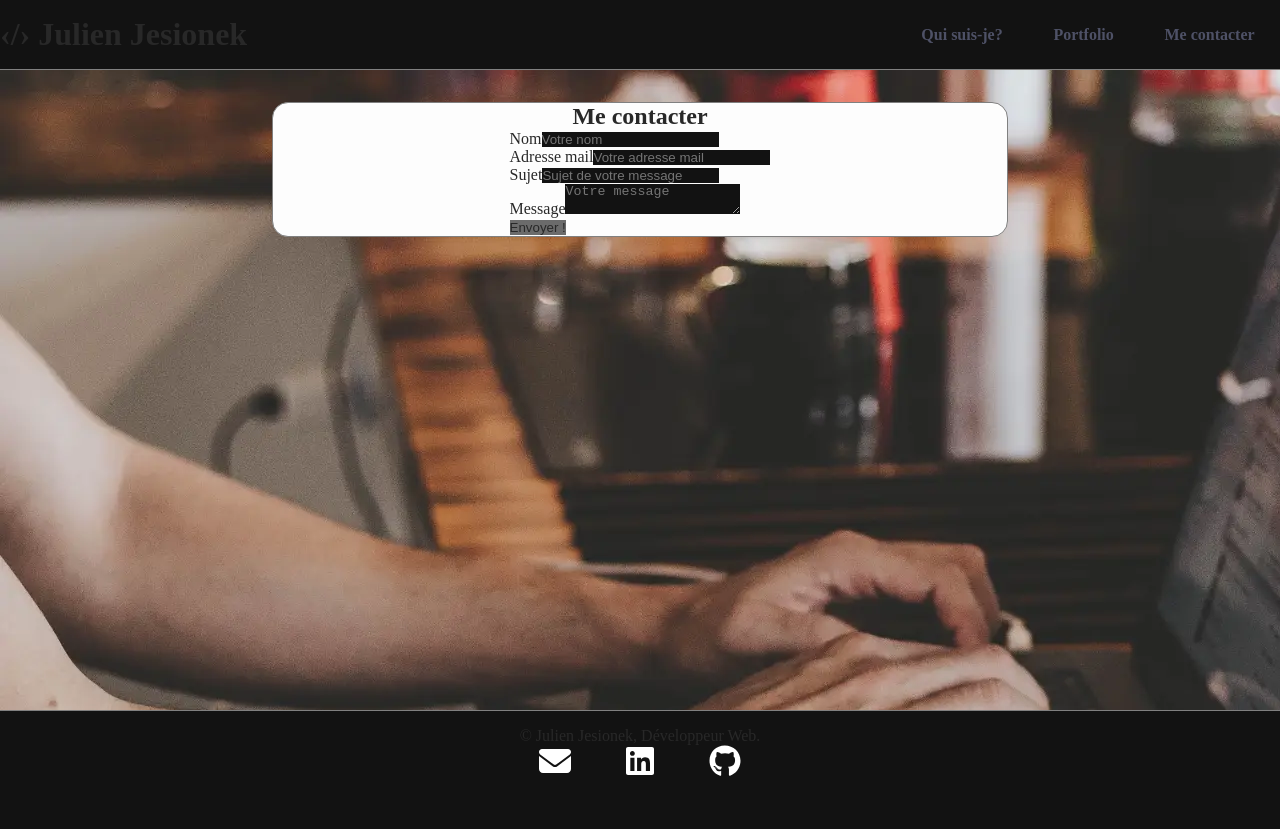
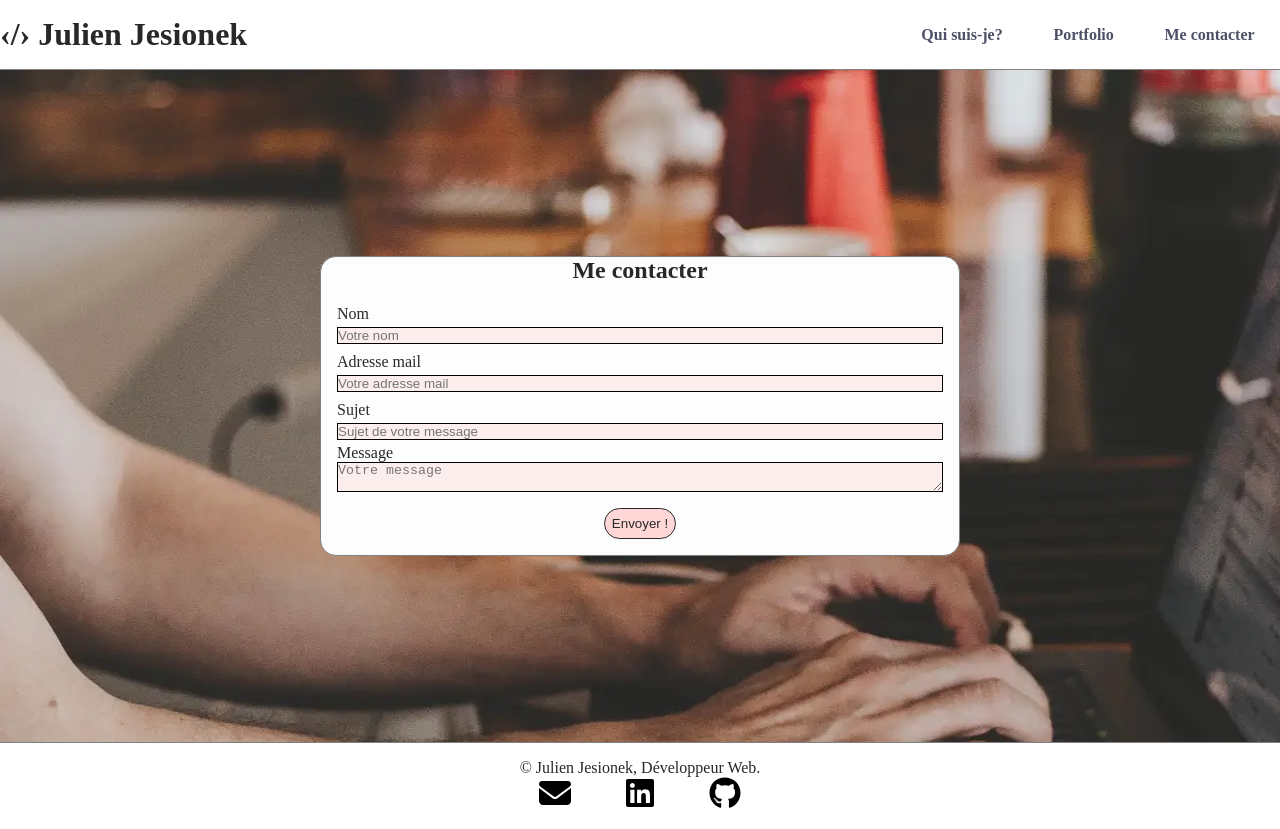
Before and after one commit to JulienJes/portfolio, a React (Create React App) app: page /contact in a window 1280 px wide. Before the commit the page ends 800 px from the top, so only its background shows below. Built offline with nearby package versions, Linux system fonts and the light colour scheme.

Commit message:
Styles on going

```diff
--- a/public/index.html
+++ b/public/index.html
@@ -8,7 +8,7 @@
       name="description"
       content="Site de présentation du profil de Julien Jesionek, Développeur Web"
     />
-    <meta name="color-scheme" content="dark" />
+    <!--<meta name="color-scheme" content="dark" />-->
     <link rel="icon" href="%PUBLIC_URL%/favicon.ico" />
     <link rel="apple-touch-icon" href="%PUBLIC_URL%/logo192.png" />
     <link rel="manifest" href="%PUBLIC_URL%/manifest.json" />
--- a/src/components/footer/Footer.js
+++ b/src/components/footer/Footer.js
@@ -7,7 +7,7 @@ const SvgMail = (props) => (
       viewBox="0 0 512 512"
       width="2em"
       height="2em"
-      fill="white"
+      fill="black"
       {...props}
     >
       <path d="M48 64C21.5 64 0 85.5 0 112c0 15.1 7.1 29.3 19.2 38.4l217.6 163.2c11.4 8.5 27 8.5 38.4 0l217.6-163.2c12.1-9.1 19.2-23.3 19.2-38.4 0-26.5-21.5-48-48-48H48zM0 176v208c0 35.3 28.7 64 64 64h384c35.3 0 64-28.7 64-64V176L294.4 339.2a63.9 63.9 0 0 1-76.8 0L0 176z" />
@@ -19,7 +19,7 @@ const SvgLinkedin = (props) => (
       viewBox="0 0 448 512"
       width="2em"
       height="2em"
-      fill="white"
+      fill="black"
       {...props}
     >
       <path d="M416 32H31.9C14.3 32 0 46.5 0 64.3v383.4C0 465.5 14.3 480 31.9 480H416c17.6 0 32-14.5 32-32.3V64.3c0-17.8-14.4-32.3-32-32.3zM135.4 416H69V202.2h66.5V416zm-33.2-243c-21.3 0-38.5-17.3-38.5-38.5S80.9 96 102.2 96c21.2 0 38.5 17.3 38.5 38.5 0 21.3-17.2 38.5-38.5 38.5zm282.1 243h-66.4V312c0-24.8-.5-56.7-34.5-56.7-34.6 0-39.9 27-39.9 54.9V416h-66.4V202.2h63.7v29.2h.9c8.9-16.8 30.6-34.5 62.9-34.5 67.2 0 79.7 44.3 79.7 101.9V416z" />
@@ -31,7 +31,7 @@ const SvgGit = (props) => (
     viewBox="0 0 496 512"
     width="2em"
     height="2em"
-    fill="white"
+    fill="black"
     {...props}
   >
     <path d="M165.9 397.4c0 2-2.3 3.6-5.2 3.6-3.3.3-5.6-1.3-5.6-3.6 0-2 2.3-3.6 5.2-3.6 3-.3 5.6 1.3 5.6 3.6zm-31.1-4.5c-.7 2 1.3 4.3 4.3 4.9 2.6 1 5.6 0 6.2-2s-1.3-4.3-4.3-5.2c-2.6-.7-5.5.3-6.2 2.3zm44.2-1.7c-2.9.7-4.9 2.6-4.6 4.9.3 2 2.9 3.3 5.9 2.6 2.9-.7 4.9-2.6 4.6-4.6-.3-1.9-3-3.2-5.9-2.9zM244.8 8C106.1 8 0 113.3 0 252c0 110.9 69.8 205.8 169.5 239.2 12.8 2.3 17.3-5.6 17.3-12.1 0-6.2-.3-40.4-.3-61.4 0 0-70 15-84.7-29.8 0 0-11.4-29.1-27.8-36.6 0 0-22.9-15.7 1.6-15.4 0 0 24.9 2 38.6 25.8 21.9 38.6 58.6 27.5 72.9 20.9 2.3-16 8.8-27.1 16-33.7-55.9-6.2-112.3-14.3-112.3-110.5 0-27.5 7.6-41.3 23.6-58.9-2.6-6.5-11.1-33.3 2.6-67.9 20.9-6.5 69 27 69 27 20-5.6 41.5-8.5 62.8-8.5s42.8 2.9 62.8 8.5c0 0 48.1-33.6 69-27 13.7 34.7 5.2 61.4 2.6 67.9 16 17.7 25.8 31.5 25.8 58.9 0 96.5-58.9 104.2-114.8 110.5 9.2 7.9 17 22.9 17 46.4 0 33.7-.3 75.4-.3 83.6 0 6.5 4.6 14.4 17.3 12.1C428.2 457.8 496 362.9 496 252 496 113.3 383.5 8 244.8 8zM97.2 352.9c-1.3 1-1 3.3.7 5.2 1.6 1.6 3.9 2.3 5.2 1 1.3-1 1-3.3-.7-5.2-1.6-1.6-3.9-2.3-5.2-1zm-10.8-8.1c-.7 1.3.3 2.9 2.3 3.9 1.6 1 3.6.7 4.3-.7.7-1.3-.3-2.9-2.3-3.9-2-.6-3.6-.3-4.3.7zm32.4 35.6c-1.6 1.3-1 4.3 1.3 6.2 2.3 2.3 5.2 2.6 6.5 1 1.3-1.3.7-4.3-1.3-6.2-2.2-2.3-5.2-2.6-6.5-1zm-11.4-14.7c-1.6 1-1.6 3.6 0 5.9 1.6 2.3 4.3 3.3 5.6 2.3 1.6-1.3 1.6-3.9 0-6.2-1.4-2.3-4-3.3-5.6-2z" />
--- a/src/pages/Contact.js
+++ b/src/pages/Contact.js
@@ -6,19 +6,19 @@ function Contact() {
             </div>
             <div className="contact-body">
                 <form action="https://formsubmit.co/julien.jesionek@gmail.com" method="POST">
-                    <div>
+                    <div className="field">
                         <label for="name">Nom</label>
                         <input type="text" id="name" name="user_name" placeholder="Votre nom"></input>
                     </div>
-                    <div>
+                    <div className="field">
                         <label for="mail">Adresse mail</label>
                         <input type="email" id="mail" name="user_mail" placeholder="Votre adresse mail"></input>
                     </div>
-                    <div>
+                    <div className="field">
                         <label for="object">Sujet</label>
                         <input type="text" id="object" name="user_object" placeholder="Sujet de votre message"></input>
                     </div>
-                    <div>
+                    <div className="field">
                         <label for="message">Message</label>
                         <textarea id="msg" name="user_message" placeholder="Votre message"></textarea>
                     </div>
--- a/src/styles/_settings.scss
+++ b/src/styles/_settings.scss
@@ -5,7 +5,7 @@ $color-3: #4E5166;
 $color-4: #fdeeee;
 $black: rgb(40, 40, 40);
 $white: rgb(253, 253, 253);
-$shadow: rgb(219, 218, 218);
+$shadow: rgb(150, 150, 150);
 
 // Mixins
 @mixin center-content{
@@ -31,18 +31,20 @@ html{
 }
 
 main{
-    padding: 2em;
-    height: 80vh;
+    @include center-content;
+    height: 84vh;
     background-color: $color-2;
-    background-image: url('../../public/img/backgrounds/bg2.webp')
+    background-image: url('../../public/img/backgrounds/bg2.webp');
 }
 
 section{
     @include center-content;
-    margin: 0 15em;
+    margin: auto;
     border: 1px solid grey;
     border-radius: 1em;
     background-color: $white;
+    min-width: 50%;
+    max-width: 80%;
 }
 
 a{
@@ -57,7 +59,7 @@ a{
     height: 2em;
 }
 
-/*.btn{
+.btn{
     border: 1px solid $black;
     border-radius: 25px;
     background-color: $color-2;
@@ -67,4 +69,4 @@ a{
         transition: 100ms;
         background-color: $color-1;
     }
-}*/
+}
--- a/src/styles/index.scss
+++ b/src/styles/index.scss
@@ -1,5 +1,6 @@
 @import './settings';
 @import './components/header';
 @import './components/footer';
+@import './pages/home';
 @import './pages/aboutme';
-@import './pages/home';
+@import './pages/contact'
--- /dev/null
+++ b/src/styles/pages/_contact.scss
@@ -0,0 +1,32 @@
+.contact{
+    &-body{
+        width: 100%;
+    }
+}
+
+form{
+    display: flex;
+    flex-direction: column;
+    padding: 1em;
+}
+
+.field{
+    display: flex;
+    flex-direction: column;
+    justify-content: space-evenly;
+    height: 3em;
+}
+
+input, textarea{
+    border: 1px solid black;
+    background-color: $color-4;
+    &:hover{
+        box-shadow: 0em 0em 1em $shadow;
+    }
+}
+
+.button{
+    display: flex;
+    justify-content: center;
+    padding: 1em 0 0 0 ;
+}
```
Also changed, not shown: src/pages/Aboutme.js (+32 -32 lines).
